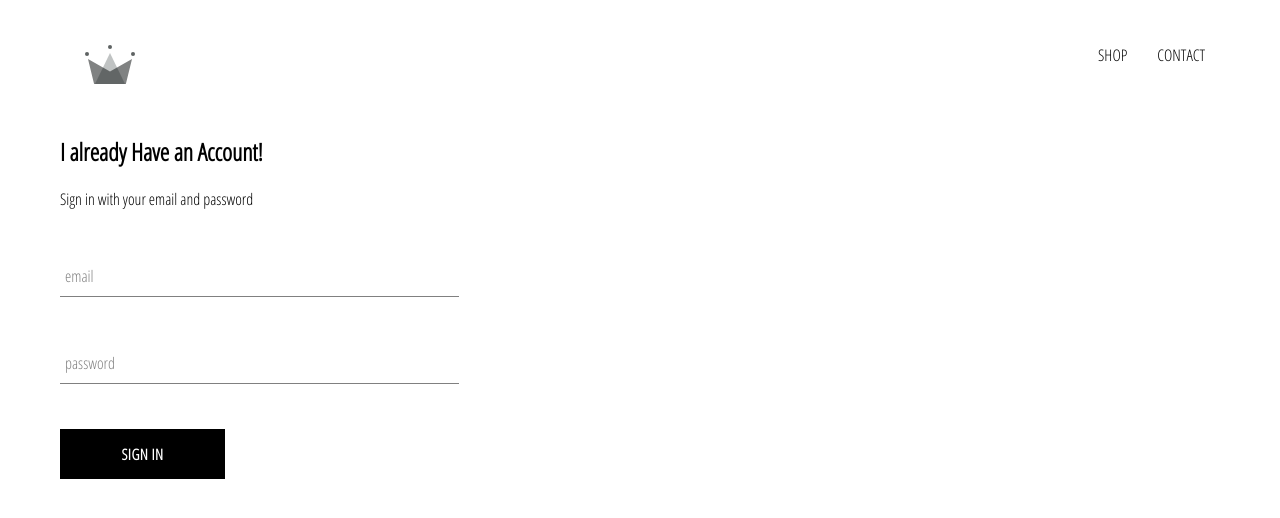
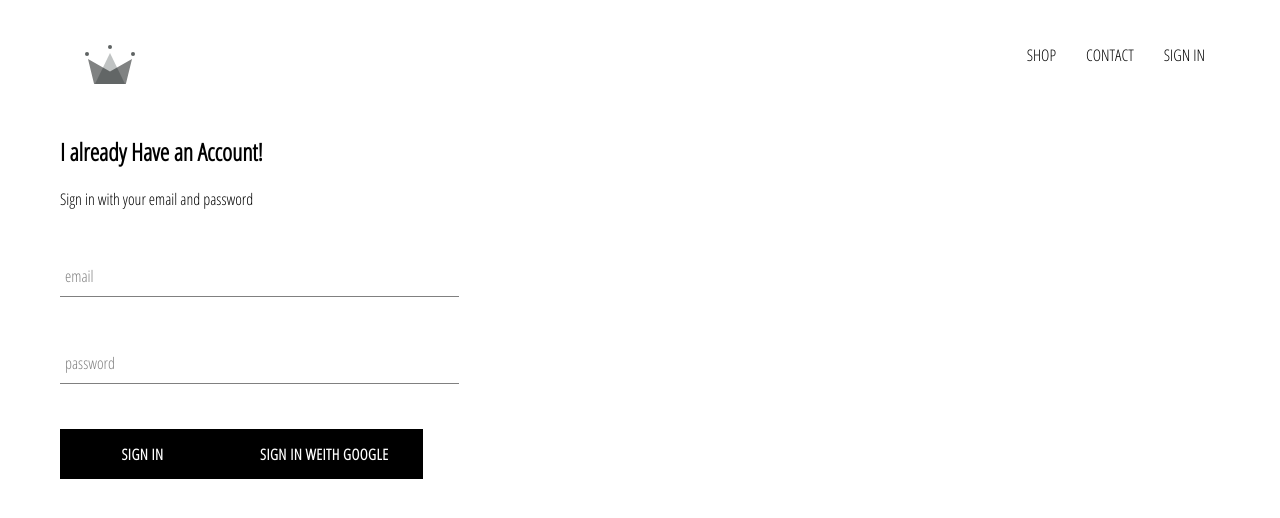
Before and after one commit to hiras03/crown-clothing, a React (Create React App) app: page /signin in a window 1280 px wide. Shown: the top 518 px of the page. Built offline with nearby package versions, Linux system fonts and the light colour scheme; no server answers.

Commit message:
signin with google created

```diff
--- a/src/App.js
+++ b/src/App.js
@@ -5,12 +5,36 @@ import { Switch, Route } from 'react-router-dom';
 import ShopPage from './pages/shop/shop.component';
 import Header from './components/header/header.component';
 import SignInAndSignUpPage from './pages/sign-in-and-signup/sign-in-and-signup.component';
+import { auth } from './firebase/firebase.utils';
 
-function App() {
+class App extends React.Component {
+
+  constructor(){
+    super()
+
+    this.state = {
+      currentUser: null,
+    }
+  }
+
+  unSubscribeFromAuth = null;
+
+  componentDidMount() {
+    this.unSubscribeFromAuth = auth.onAuthStateChanged(user => {
+      this.setState({currentUser: user});
+
+      console.log(user);
+    })
+  }
+
+  componentWillUnmount() {
+    this.unSubscribeFromAuth();
+  }
+
+  render() {
     return (
-
       <div>
-      <Header/>
+        <Header currentUser={this.state.currentUser}/>
         <Switch>
           <Route exact path='/' component={HomePage}/>
           <Route path='/shop' component={ShopPage}/>
@@ -21,4 +45,6 @@ function App() {
     );
   }
 
+}
+
 export default App;
--- a/src/components/header/header.component.jsx
+++ b/src/components/header/header.component.jsx
@@ -1,11 +1,11 @@
 import React from 'react';
 import { Link } from 'react-router-dom';
 import { ReactComponent as Logo } from '../../assets/crown.svg';
-
+import { auth } from '../../firebase/firebase.utils';
 import './header.styles.scss';
 
 
-const Header = () => (
+const Header = ({currentUser}) => (
     <div className='header'>
         <Link className='logo-container' to='/'>
             <Logo className='logo'/>
@@ -17,6 +17,12 @@ const Header = () => (
             <Link className='option' to='/contact'>
                 CONTACT
             </Link>
+            {
+                currentUser ? (
+                <div className='option' onClick={() => auth.signOut()}>SIGN OUT</div>
+                ):
+                <Link className='option' to='/signin'>SIGN IN</Link>
+            }
         </div>
 
     </div>
--- a/src/components/sign-in/sign-in.component.jsx
+++ b/src/components/sign-in/sign-in.component.jsx
@@ -3,6 +3,7 @@ import React from 'react';
 import './sign-in.styles.scss';
 import FormInput from '../../components/form-input/form-input.component';
 import CustomButton from '../../components/custom-button/custom-button.component';
+import {signInWithGoogle} from '../../firebase/firebase.utils';
 
 class SignIn extends React.Component {
     constructor(props) {
@@ -39,6 +40,10 @@ class SignIn extends React.Component {
                     <FormInput name='password' value='password' type='password' value={this.state.password} required handleChange={this.handleChange} label='password'/>
 
                     <CustomButton type='submit'>Sign In</CustomButton>
+                    <CustomButton onClick={signInWithGoogle} >
+                    {''}
+                    Sign In weith Google {''}
+                    </CustomButton>
                 </form>
             </div>
         )
--- /dev/null
+++ b/src/firebase/firebase.utils.js
@@ -0,0 +1,29 @@
+import firebase from 'firebase/app';
+import 'firebase/auth';
+import 'firebase/firestore';
+
+
+
+
+const config = {
+    apiKey: "AIzaSyBVyjhV7cyPxMpfagQVFCdaYrLDGrDorQY",
+    authDomain: "crown-clothing-d1228.firebaseapp.com",
+    databaseURL: "https://crown-clothing-d1228.firebaseio.com",
+    projectId: "crown-clothing-d1228",
+    storageBucket: "crown-clothing-d1228.appspot.com",
+    messagingSenderId: "1064058373916",
+    appId: "1:1064058373916:web:d38331ca57a401e9c41cd9",
+    // measurementId: "G-ZEST1NW29P"
+  };
+  // Initialize Firebase
+  firebase.initializeApp(config);
+//   firebase.analytics();
+
+  export const auth = firebase.auth();
+  export const firestore = firebase.firestore();
+
+  const provider = new firebase.auth.GoogleAuthProvider();
+  provider.setCustomParameters({ prompt: 'select_account'});
+  export const signInWithGoogle = () => auth.signInWithPopup(provider);
+
+  export default firebase;
```
Lines whose indentation alone changed are shown as unchanged.
